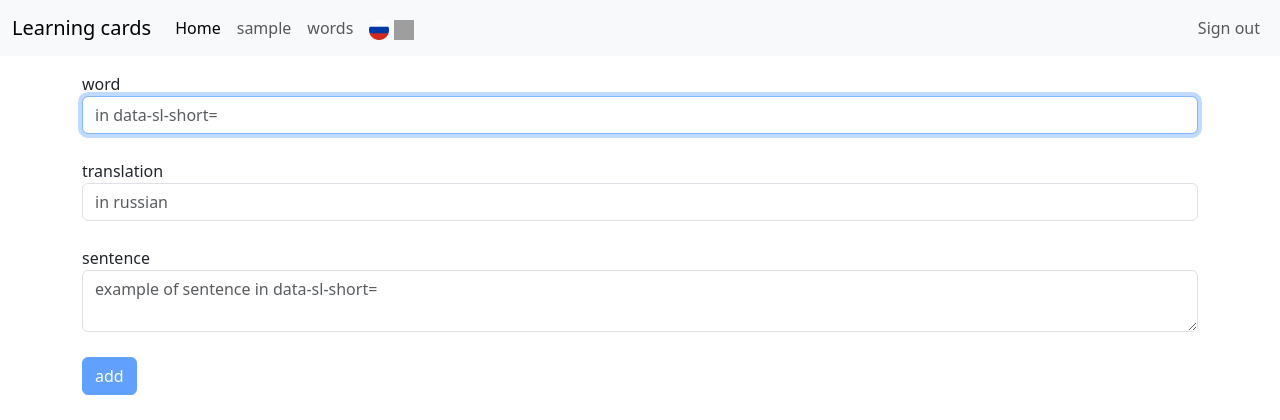
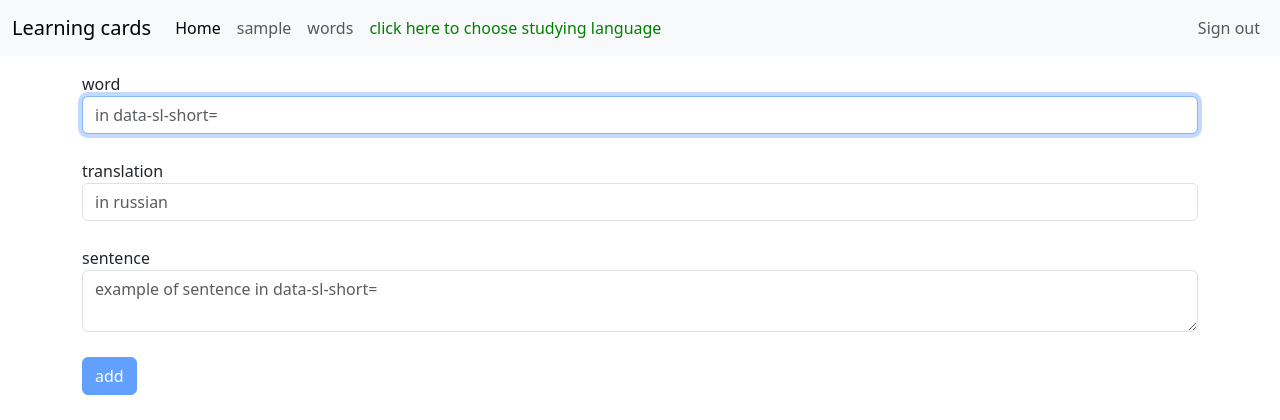
Before and after one commit to zgfif/language_cards, a Django app: page /add_word in a window 1280 px wide. Shown: the top 420 px of the page. Run offline with Django 4.2, Linux system fonts and the light colour scheme; the visitor is signed in with stand-in values (Sample User, id 1); data that the repository does not hold is empty; parts of the project's set-up code (start-up, migrations or seed data) failed here and were passed over; grey boxes are pictures that could not be loaded.

Commit message:
please_choose_language: done

```diff
--- a/core/models.py
+++ b/core/models.py
@@ -9,7 +9,8 @@ from django.dispatch import receiver
 from rest_framework.authtoken.models import Token
 from core.lib.audio_file_path import AudioFilePath
 from core.lib.remove_file import RemoveFile
-from core.lib.remove_from_gcs import RemoveFromGcs
+# please, uncomment line below when use Goolge Cloud Storage
+# from core.lib.remove_from_gcs import RemoveFromGcs
 from language_cards import settings
 
 # these languages will be used in as possible target languages
--- a/core/templates/snippets/nav_switch_language.html
+++ b/core/templates/snippets/nav_switch_language.html
@@ -2,18 +2,22 @@
 
 <!-- this snippets is used in navigation_bar.html  -->
 <li class="nav-item dropdown">
-    <a href="#" class="nav-link" role="button" id="lang-indicator" data-bs-toggle="dropdown" aria-expanded="false">
+    <a class="nav-link" role="button" id="lang-indicator" data-bs-toggle="dropdown" aria-expanded="false">
+        {% if studying_lang %}
         <!-- native language flag -->
 			<img src="{% static 'core/images/flags/ru_flag.png' %}" style="margin-top:0px;height:20px;width:20px" alt="native_lang">
 			<!-- studying language flag -->
 			<img src="{% static 'core/images/flags/' %}{{ request.user.profile.studying_lang }}_flag.png"
                         style="margin-top:0px;height:20px;width:20px"' alt="studying_lang">
+        {% else %}
+            <bold style="color: green">click here to choose studying language</bold>
+        {% endif %}
     </a>
     <ul class="dropdown-menu">
         <!-- auth_token to switch language -->
         <input type="hidden" id="auth_token" data-auth_token="{{ auth_token }}">
             {% for language in other_languages %}
-        <li >
+                <li>
                     <button class="dropdown-item languageSelect" type="button" data-id="{{ language }}">
                         {{ language.full_name }}
                         <img src="{% static 'core/images/flags/' %}{{ language }}_flag.png"
--- a/core/views.py
+++ b/core/views.py
@@ -32,7 +32,7 @@ class IndexView(View):
 
             context['other_languages'] = request.user.profile.available_languages
             context['auth_token'] = request.user.auth_token
-
+            context['studying_lang'] = request.user.profile.studying_lang
             context['studying_to_native_ids'] = request.session.get('studying_to_native_ids', [])
             context['native_to_studying_ids'] = request.session.get('native_to_studying_ids', [])
         return render(request=request, template_name=template_name, context=context)
@@ -85,6 +85,7 @@ class ProfileView(View):
                     'unknown': profile.unknown_words.count(),
                     'form': StudyingLanguageForm,
                     'other_languages': request.user.profile.available_languages,
+                    'studying_lang': request.user.profile.studying_lang,
             }
 
             return render(request=request, template_name='profile.html', context=context)
@@ -105,6 +106,7 @@ class AddWordView(TemplateView):
         # this is used to switch studying language in two clicks
         context.update({
             'auth_token': self.request.user.auth_token,
+            'studying_lang': self.request.user.profile.studying_lang,
             'other_languages': self.request.user.profile.available_languages,
             'form': AddWordForm(),
         })
@@ -143,6 +145,7 @@ class WordListView(View):
                 'native_to_studying_ids': request.session.get('native_to_studying_ids'),
                 'auth_token': request.user.auth_token,
                 'other_languages': request.user.profile.available_languages,
+                'studying_lang': request.user.profile.studying_lang,
             }
 
             if studying_lang:
@@ -161,7 +164,8 @@ class ExercisesPageView(View):
             # other_languages and auth_token are used to switch studying language in nav bar
             context = {
                 'other_languages': request.user.profile.available_languages,
-                'auth_token': request.user.auth_token
+                'auth_token': request.user.auth_token,
+                'studying_lang': request.user.profile.studying_lang,
             }
 
             user_words = Word.objects.filter(added_by=request.user.id,
```
Lines whose indentation alone changed are shown as unchanged.
